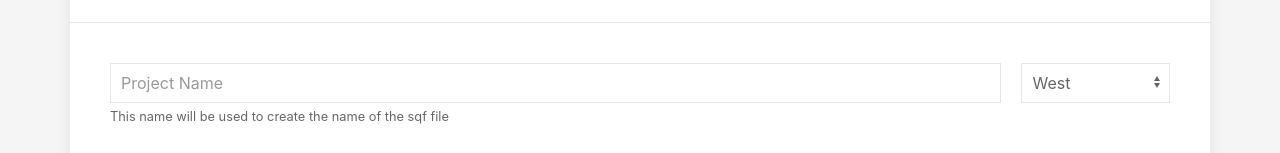
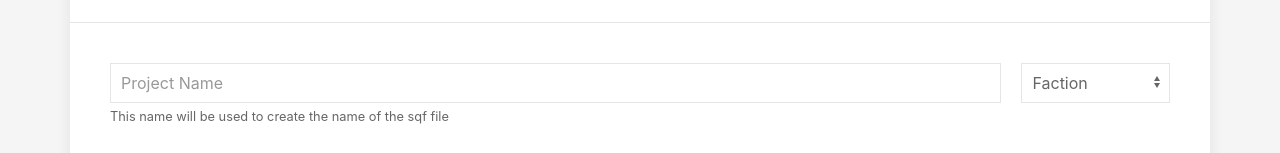
Before and after one commit to aliensteak/loadout-picker, a React (Create React App) app: page / in a window 1280 px wide. Shown: the part 218-371 px from the top of the page. Built offline with nearby package versions, Linux system fonts and the light colour scheme.

Commit message:
fxied defaultValue not working

```diff
--- a/src/components/ProjectName.js
+++ b/src/components/ProjectName.js
@@ -25,8 +25,8 @@ class ProjectName extends React.Component {
             <small>This name will be used to create the name of the sqf file</small>
           </div>
           <div className="uk-width-1-6">
-            <select className="uk-select" name="side" onChange={this.handleChange}>
-              <option disabled={true} defaultValue={true}>Faction</option>
+            <select className="uk-select" name="side" onChange={this.handleChange} defaultValue="Faction">
+              <option disabled={true}>Faction</option>
               <option>West</option>
               <option>East</option>
               <option>Independent</option>
```
